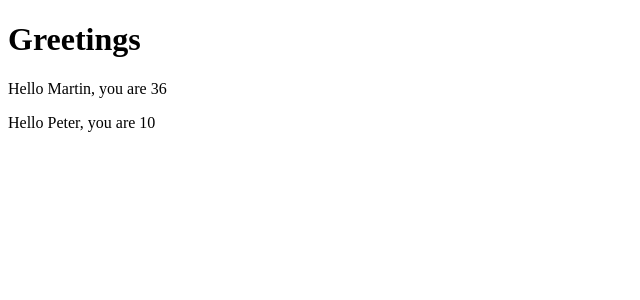
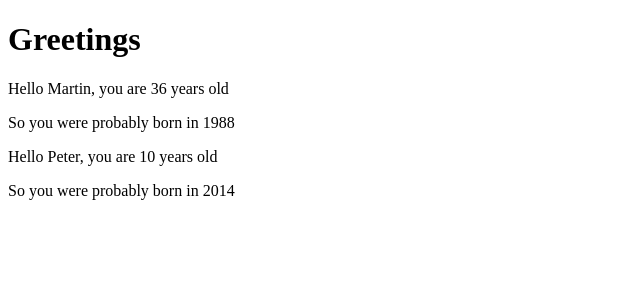
Before and after one commit to jn-helsinki/part2, a React (Vite) app in the folder part1/: page / in a window 1280 px wide. Shown: the top 300 px of the page, without its empty margins (0-640 px from the left). Built offline with nearby package versions, Linux system fonts and the light colour scheme.

Commit message:
added destructuring and birth year calculation

```diff
--- a/part1/src/App.jsx
+++ b/part1/src/App.jsx
@@ -1,8 +1,15 @@
-const Hello = (props) => {
-  console.log(props)
+const Hello = ({name, age}) => {
+  // const {name, age} = props
+
+  // const name = props.name
+  // const age = props.age
+  const bornYear = () => new Date().getFullYear()-age
+
+  // console.log(props)
   return (
     <div>
-      <p>Hello {props.name}, you are {props.age}</p>
+      <p>Hello {name}, you are {age} years old</p>
+      <p>So you were probably born in {bornYear()}</p>
     </div>
   )
 }
@@ -16,6 +23,7 @@ const App = () => {
       <h1>Greetings</h1>
     <Hello name='Martin' age ={26+10} />
     <Hello name={name} age ={age} />
+
     </div>
   )
 }
```
